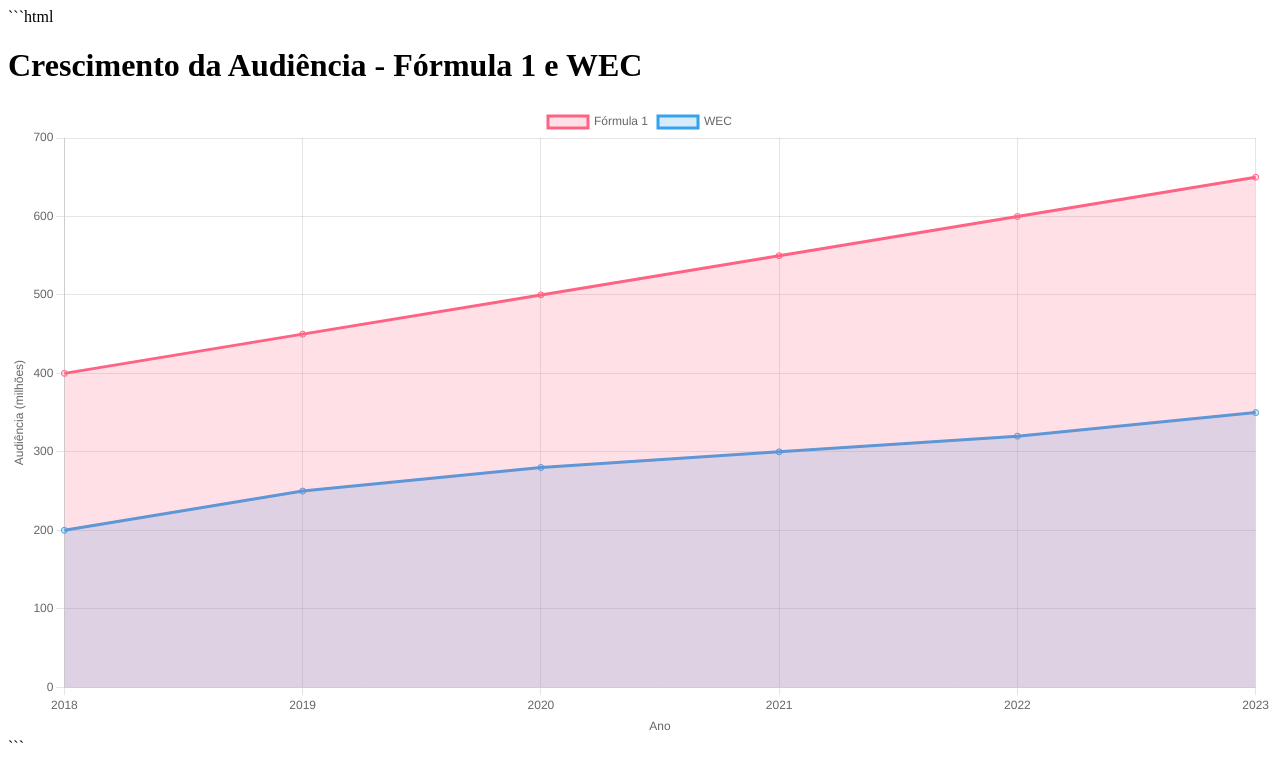
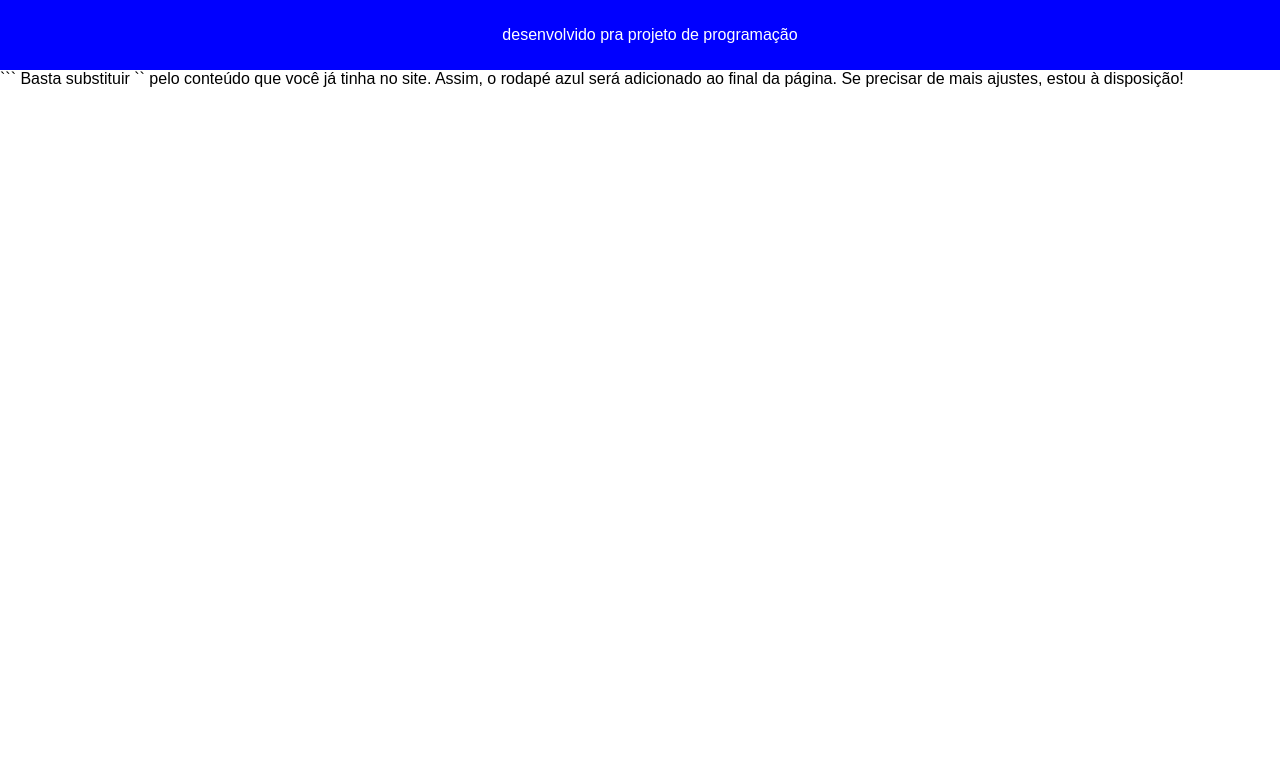
Before and after one commit to Cauzinhouwu/3-tri, a plain HTML site: page Index.html in a window 1280 px wide. Drawn offline with nearby package versions, Linux system fonts and the light colour scheme.

Commit message:
Update Index.html

````diff
--- a/Index.html
+++ b/Index.html
@@ -1,61 +1,38 @@
 
-
-```html
 <!DOCTYPE html>
 <html lang="pt-BR">
 <head>
     <meta charset="UTF-8">
     <meta name="viewport" content="width=device-width, initial-scale=1.0">
-    <title>Crescimento da Audiência - F1 e WEC</title>
-    <script src="https://cdn.jsdelivr.net/npm/chart.js"></script>
+    <title>Seu Site</title>
+    <style>
+        body {
+            font-family: Arial, sans-serif;
+            margin: 0;
+            padding: 0;
+        }
+        /* Adicione seu CSS existente aqui */
+
+        .footer {
+            background-color: blue; /* Cor de fundo azul */
+            color: white; /* Cor do texto */
+            text-align: center; /* Centraliza o texto */
+            padding: 10px; /* Espaçamento interno */
+            position: relative; /* Posição relativa */
+            bottom: 0; /* Fixa na parte inferior */
+            width: 100%; /* Largura total */
+        }
+    </style>
 </head>
 <body>
 
-    <h1>Crescimento da Audiência - Fórmula 1 e WEC</h1>
-    <canvas id="audiênciaChart" width="400" height="200"></canvas>
+    <!-- Seu conteúdo existente -->
 
-    <script>
-        const ctx = document.getElementById('audiênciaChart').getContext('2d');
-        const audiênciaChart = new Chart(ctx, {
-            type: 'line',
-            data: {
-                labels: ['2018', '2019', '2020', '2021', '2022', '2023'], // Anos
-                datasets: [{
-                    label: 'Fórmula 1',
-                    data: [400, 450, 500, 550, 600, 650], // Dados de audiência da F1
-                    borderColor: 'rgba(255, 99, 132, 1)',
-                    backgroundColor: 'rgba(255, 99, 132, 0.2)',
-                    fill: true
-                },
-                {
-                    label: 'WEC',
-                    data: [200, 250, 280, 300, 320, 350], // Dados de audiência do WEC
-                    borderColor: 'rgba(54, 162, 235, 1)',
-                    backgroundColor: 'rgba(54, 162, 235, 0.2)',
-                    fill: true
-                }]
-            },
-            options: {
-                responsive: true,
-                scales: {
-                    y: {
-                        beginAtZero: true,
-                        title: {
-                            display: true,
-                            text: 'Audiência (milhões)'
-                        }
-                    },
-                    x: {
-                        title: {
-                            display: true,
-                            text: 'Ano'
-                        }
-                    }
-                }
-            }
-        });
-    </script>
-
+    <footer class="footer">
+        <p>desenvolvido pra projeto de programação</p>
+    </footer>
 </body>
 </html>
 ```
+
+Basta substituir `<!-- Seu conteúdo existente -->` pelo conteúdo que você já tinha no site. Assim, o rodapé azul será adicionado ao final da página. Se precisar de mais ajustes, estou à disposição!
````
